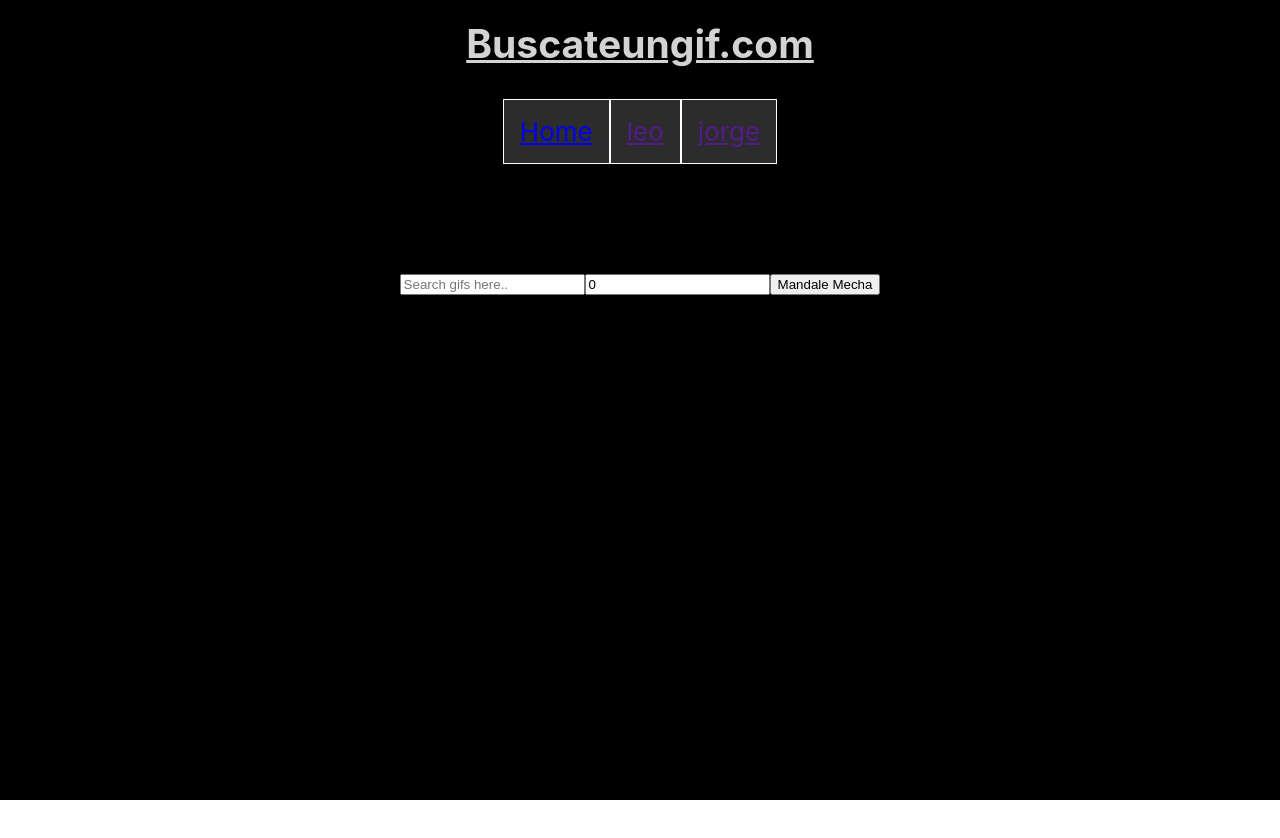
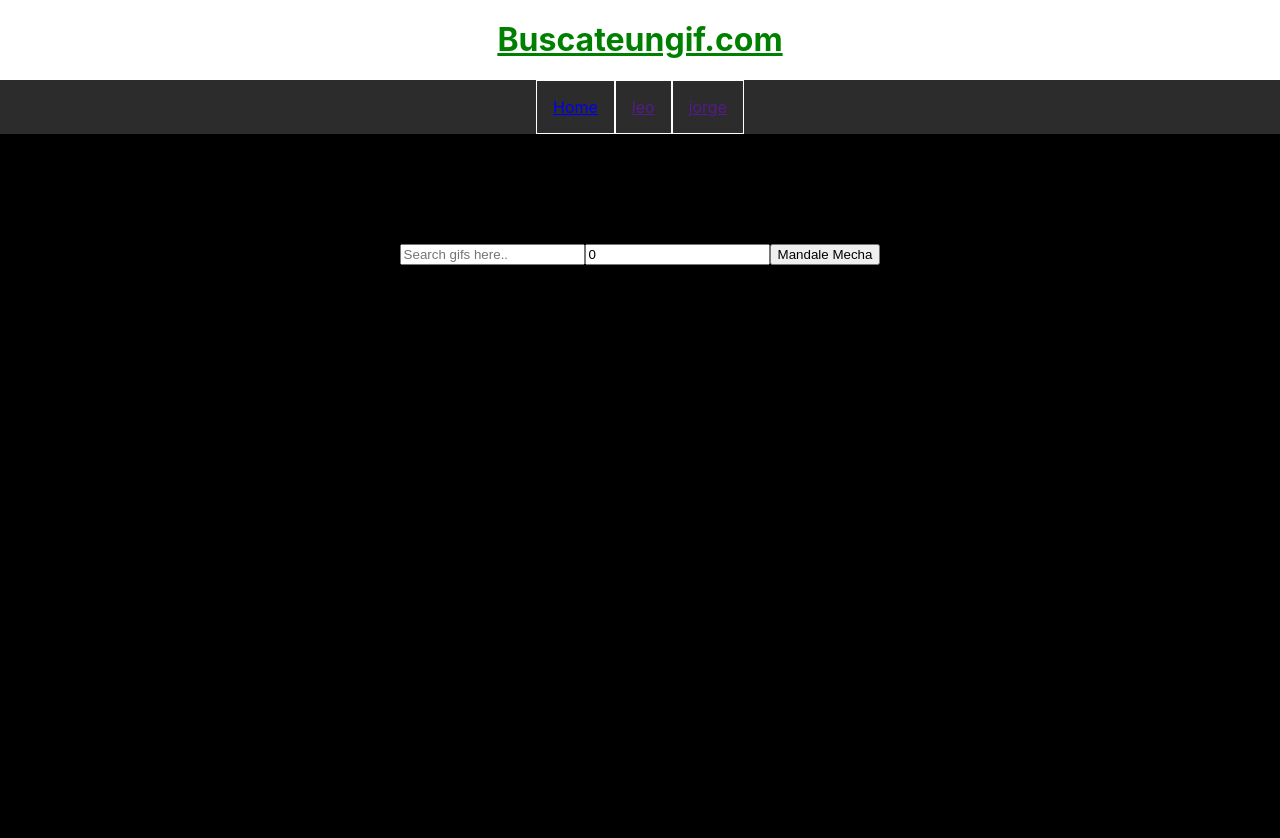
Before and after one commit to pwlono/leito-inicia, a React (Create React App) app: page / in a window 1280 px wide. Shown: the top 838 px of the page. Before the commit the page ends 800 px from the top, so only its background shows below. Built offline with nearby package versions, Linux system fonts and the light colour scheme.

Commit message:
acomodamiento

```diff
--- a/src/App.css
+++ b/src/App.css
@@ -3,7 +3,7 @@
 }
 
 .title {
-  color: lightgrey;
+  color: green;
   display: flex;
   flex-direction: column;
   margin-top: 20px;
@@ -13,8 +13,12 @@
 .navbar {
   position: -webkit-sticky;
   position: sticky;
-  top: 1px;
+  display: flex;
+  flex-direction: column;
+  top: 0;
   width: 100%;
+  background-color: rgb(44, 44, 44);
+  align-items: center;
 }
 
 .vevo {
@@ -26,7 +30,6 @@
 li {
   float: left;
   border: 1px solid white;
-  background-color: rgb(44, 44, 44);
 }
 
 a {
--- a/src/App.js
+++ b/src/App.js
@@ -9,12 +9,13 @@ import NavBar from "./components/NavBar";
 function App() {
   return (
     <div className='App'>
-      <section className='App-content'>
-        <h1 className='title'>Buscateungif.com </h1>
-        <NavBar />
+      <h1 className='title'>Buscateungif.com</h1>
+      <NavBar />
+
+      <body className='App-content'>
         <Route component={Home} path='/' />
         <Route component={SearchResults} path='/search/:keyword/:quantity' />
-      </section>
+      </body>
     </div>
   );
 }
--- a/src/components/NavBar.js
+++ b/src/components/NavBar.js
@@ -4,7 +4,6 @@ import { Link } from "wouter";
 
 export default function NavBar() {
   return (
-    <div>
     <nav className='navbar'>
       <ul className='vevo'>
         <li>
@@ -24,6 +23,5 @@ export default function NavBar() {
         </li>
       </ul>
     </nav>
-    </div>
   );
 }
--- a/src/hooks/useGifs.js
+++ b/src/hooks/useGifs.js
@@ -6,7 +6,7 @@ export default function useGifs({ keyword, quantity }) {
 
   useEffect(() => {
     getGifs({ keyword, quantity }).then(gifs => setGifs(gifs));
-  }, [keyword]);
+  }, [keyword, quantity]);
 
   return { gifs };
 }
```
Lines whose indentation alone changed are shown as unchanged.
